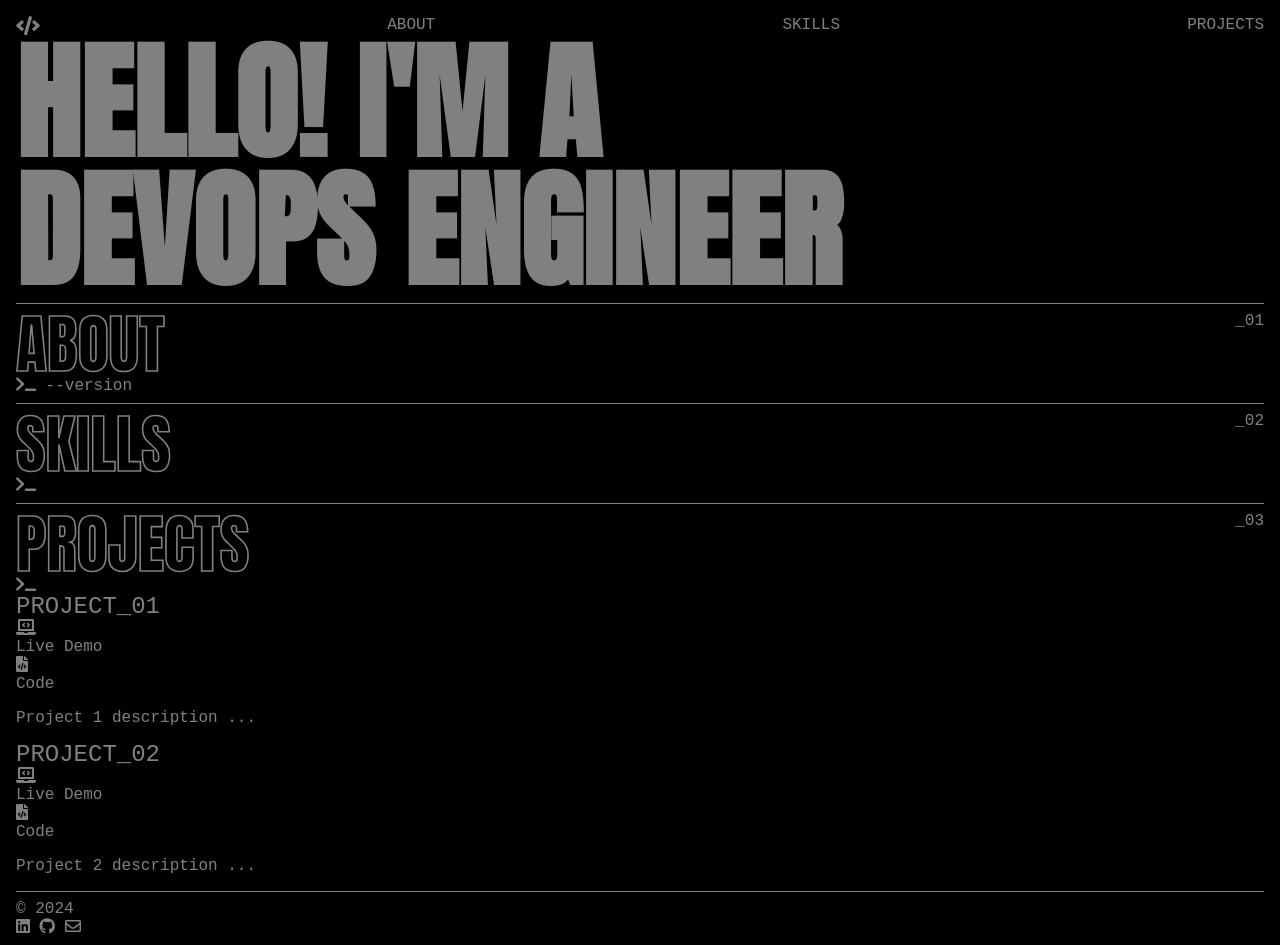
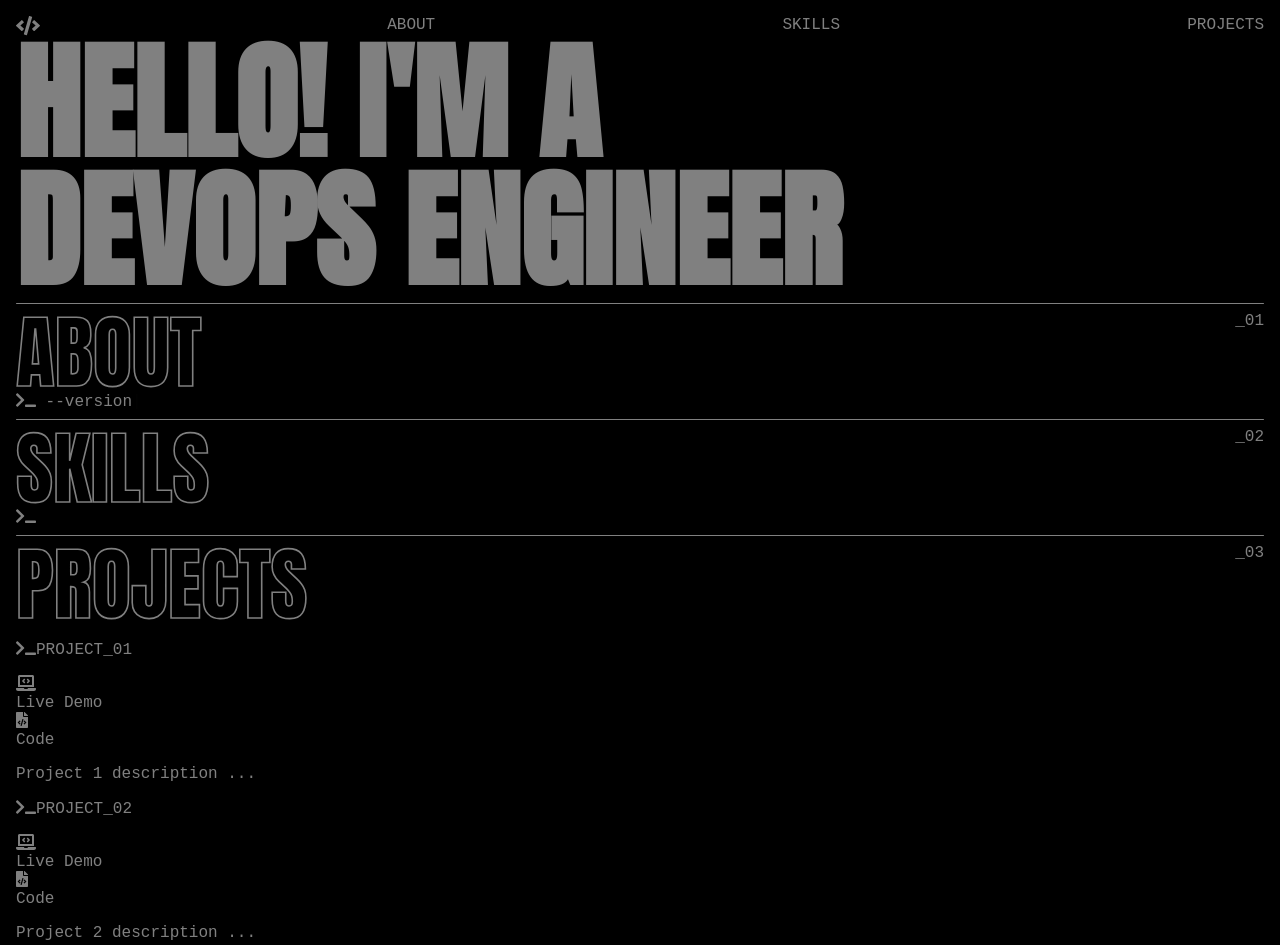
Before and after one commit to puybr/puybr.github.io, a website built with webpack: page dist/index.html in a window 1280 px wide. Shown: the top 945 px of the page. Built offline with nearby package versions, Linux system fonts and the light colour scheme.

Commit message:
add some updates

```diff
--- a/src/index.js
+++ b/src/index.js
@@ -34,7 +34,7 @@ const projectContainer = document.querySelector('.project-container');
 myProjects.forEach((project) => {
   const p = `
           <div class="card">
-            <h3>${project.title}</h3>
+            <p><i class="fa fa-terminal"></i>${project.title}</p>
             <span class="project">
               <div class="project-url">
                 <a href=${project.demo} target="_blank"><div class="project-icons"><i class="fas fa-laptop-code"></i></div>Live Demo</a>
--- a/src/style.scss
+++ b/src/style.scss
@@ -88,7 +88,7 @@ h1 {
   }
 }
 h2 {
-  font-size: 4rem;
+  font-size: 5rem;
   font-family: 'Anton', sans-serif;
   -webkit-text-stroke: 0.1rem $primary-color;
   color: $secondary-color;
@@ -109,7 +109,7 @@ h2 {
   }
 
   @include xs-screen {
-      font-size: 3rem;
+      font-size: 4rem;
   }
 }
 h3 {
```
Also changed, not shown: dist/index.html, dist/main.js.
